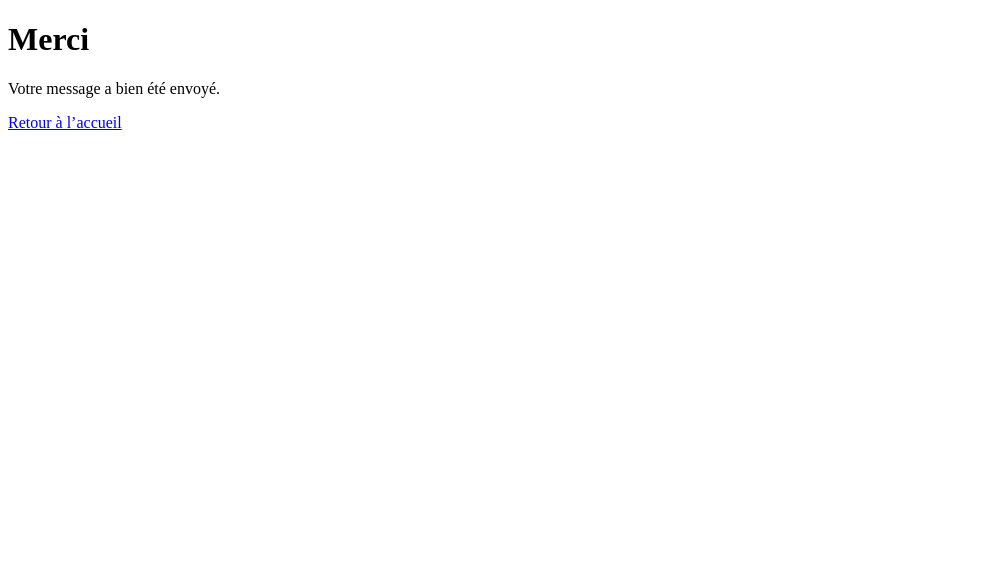
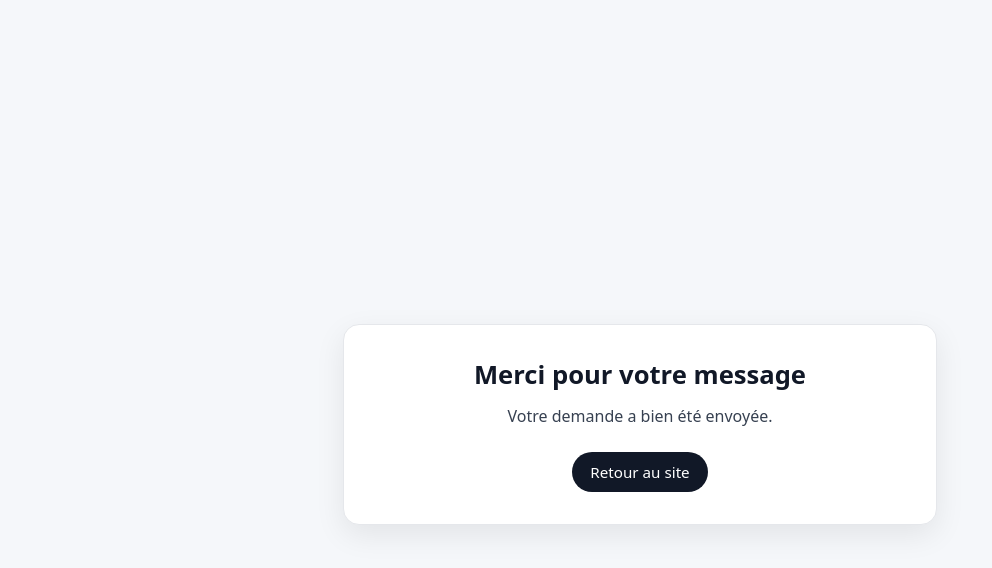
Before and after one commit to David-AJBD/Site-AJBD, a plain HTML site: page merci/index.html in a window 1280 px wide. Shown: the whole page, without its empty margins (0-992 px from the left). Drawn offline with Linux system fonts and the light colour scheme.

Commit message:
Mise à jour du site

```diff
--- a/merci/index.html
+++ b/merci/index.html
@@ -1,9 +1,78 @@
 <!doctype html>
 <html lang="fr">
-<head><meta charset="utf-8"><meta name="viewport" content="width=device-width,initial-scale=1"></head>
+<head>
+  <meta charset="utf-8">
+  <meta name="viewport" content="width=device-width, initial-scale=1">
+
+  <title>Message envoyé – AJBD</title>
+
+  <style>
+    html, body {
+      height: 100%;
+      margin: 0;
+      font-family: system-ui, -apple-system, BlinkMacSystemFont, "Segoe UI", Roboto, Arial, sans-serif;
+      background: #f5f7fa;
+    }
+
+    .page {
+      height: 100%;
+      display: flex;
+      align-items: center;
+      justify-content: center;
+      padding: 24px;
+    }
+
+    .card {
+      background: #ffffff;
+      max-width: 520px;
+      width: 100%;
+      padding: 32px 36px;
+      border-radius: 16px;
+      border: 1px solid #e5e7eb;
+      box-shadow: 0 10px 30px rgba(0,0,0,0.08);
+      text-align: center;
+    }
+
+    .card h1 {
+      margin-top: 0;
+      margin-bottom: 12px;
+      font-size: 1.6rem;
+      color: #111827;
+    }
+
+    .card p {
+      margin: 0 0 24px 0;
+      font-size: 1rem;
+      line-height: 1.5;
+      color: #374151;
+    }
+
+    .card a {
+      display: inline-block;
+      padding: 10px 18px;
+      border-radius: 999px;
+      background: #111827;
+      color: #ffffff;
+      text-decoration: none;
+      font-size: 0.95rem;
+      transition: background 0.2s ease;
+    }
+
+    .card a:hover {
+      background: #000000;
+    }
+  </style>
+</head>
+
 <body>
-  <h1>Merci</h1>
-  <p>Votre message a bien été envoyé.</p>
-  <p><a href="/">Retour à l’accueil</a></p>
+  <div class="page">
+    <div class="card">
+      <h1>Merci pour votre message</h1>
+      <p>
+        Votre demande a bien été envoyée.<br>
+      </p>
+      <a href="/">Retour au site</a>
+    </div>
+  </div>
 </body>
 </html>
```
